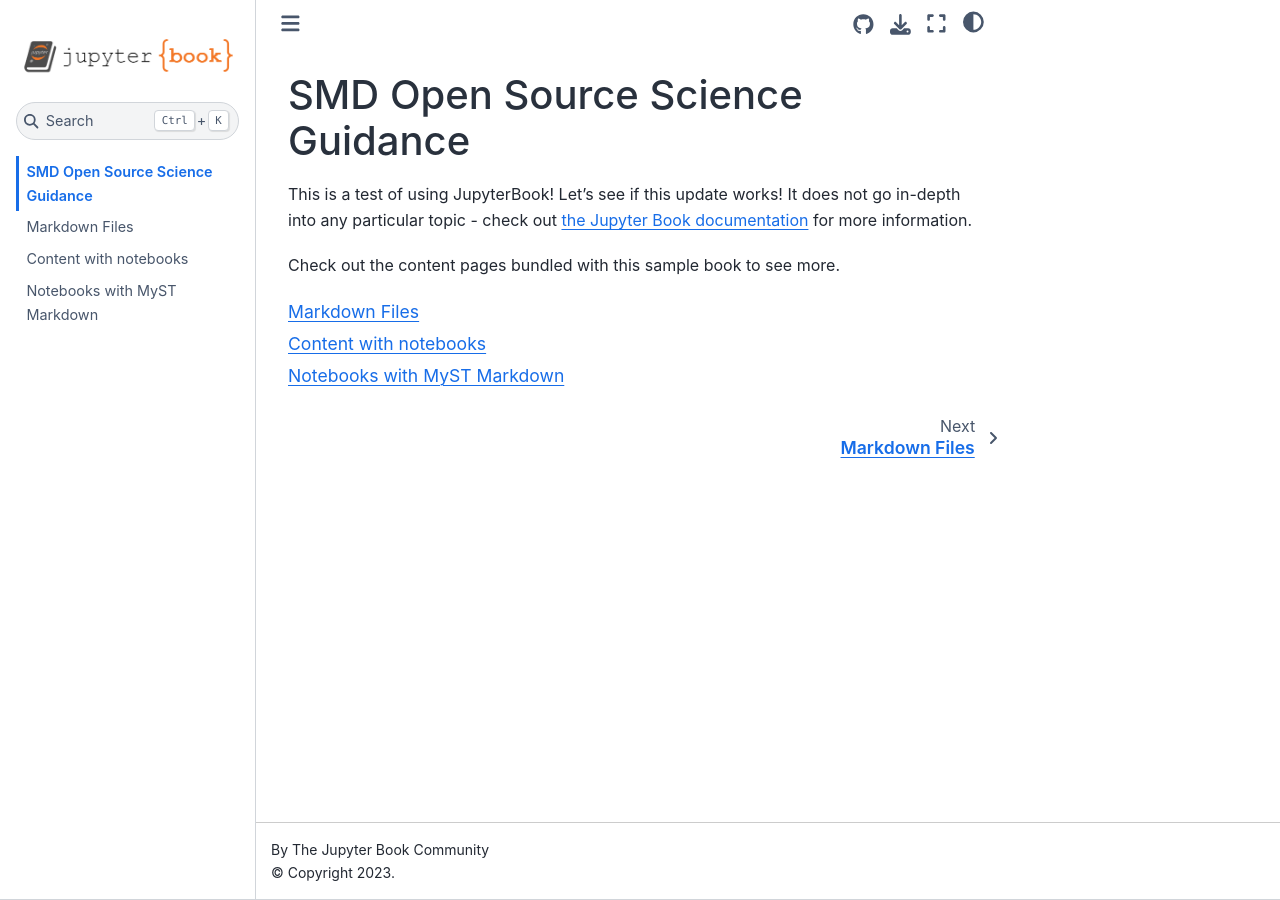
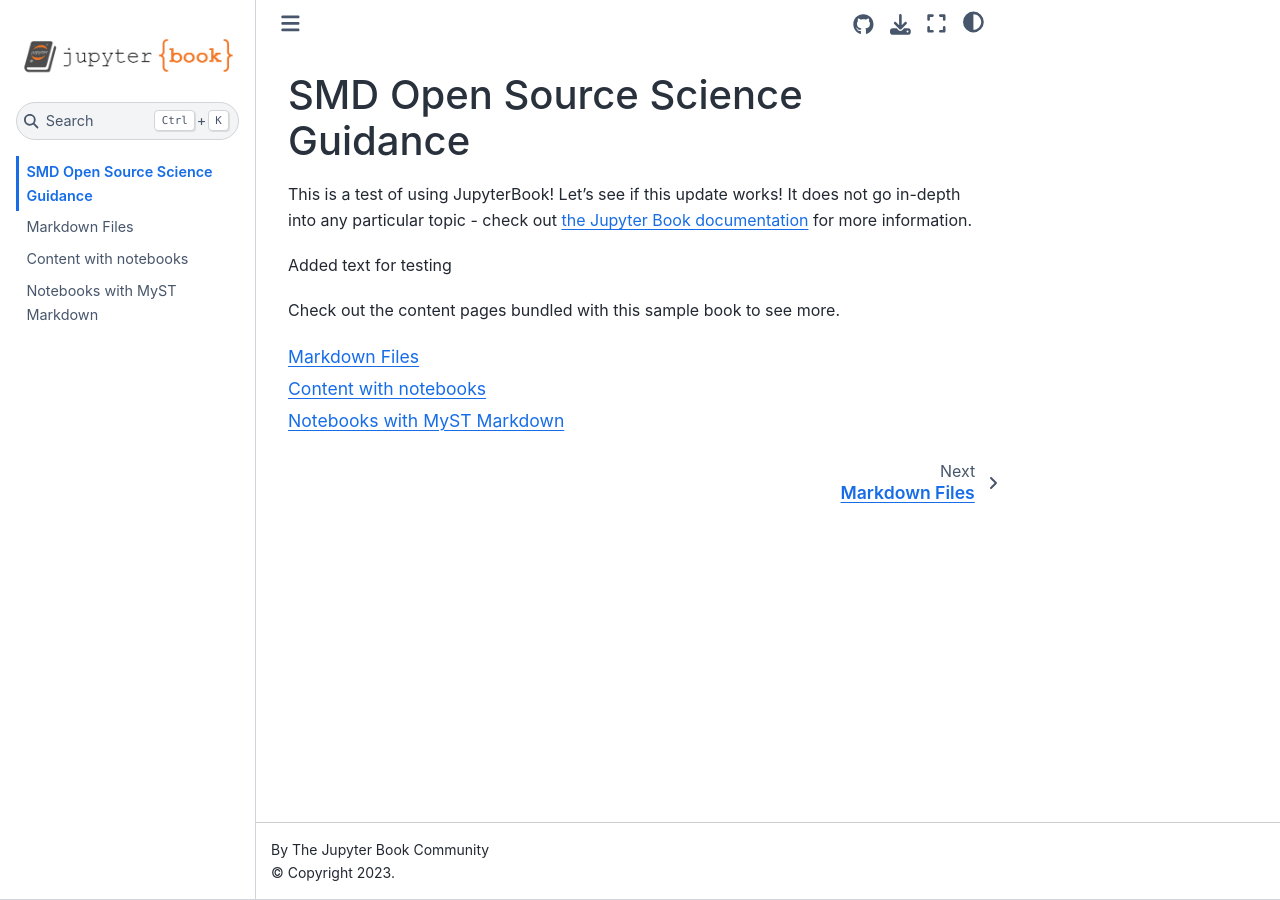
Before and after one commit to RPaseka/sample_book, a Jupyter Book: the page built from intro.md, in a window 1280 px wide. Built offline with Jupyter Book 1.0.4 settings and Sphinx 7.4.7 and the Sphinx Book theme 1.1.4, drawn with Linux system fonts in a browser that asks for light colours.

Commit message:
Add text for testing

````diff
--- a/intro.md
+++ b/intro.md
@@ -4,6 +4,8 @@ This is a test of using JupyterBook!
 Let's see if this update works!
 It does not go in-depth into any particular topic - check out [the Jupyter Book documentation](https://jupyterbook.org) for more information.
 
+Added text for testing
+
 Check out the content pages bundled with this sample book to see more.
 
 ```{tableofcontents}
````
